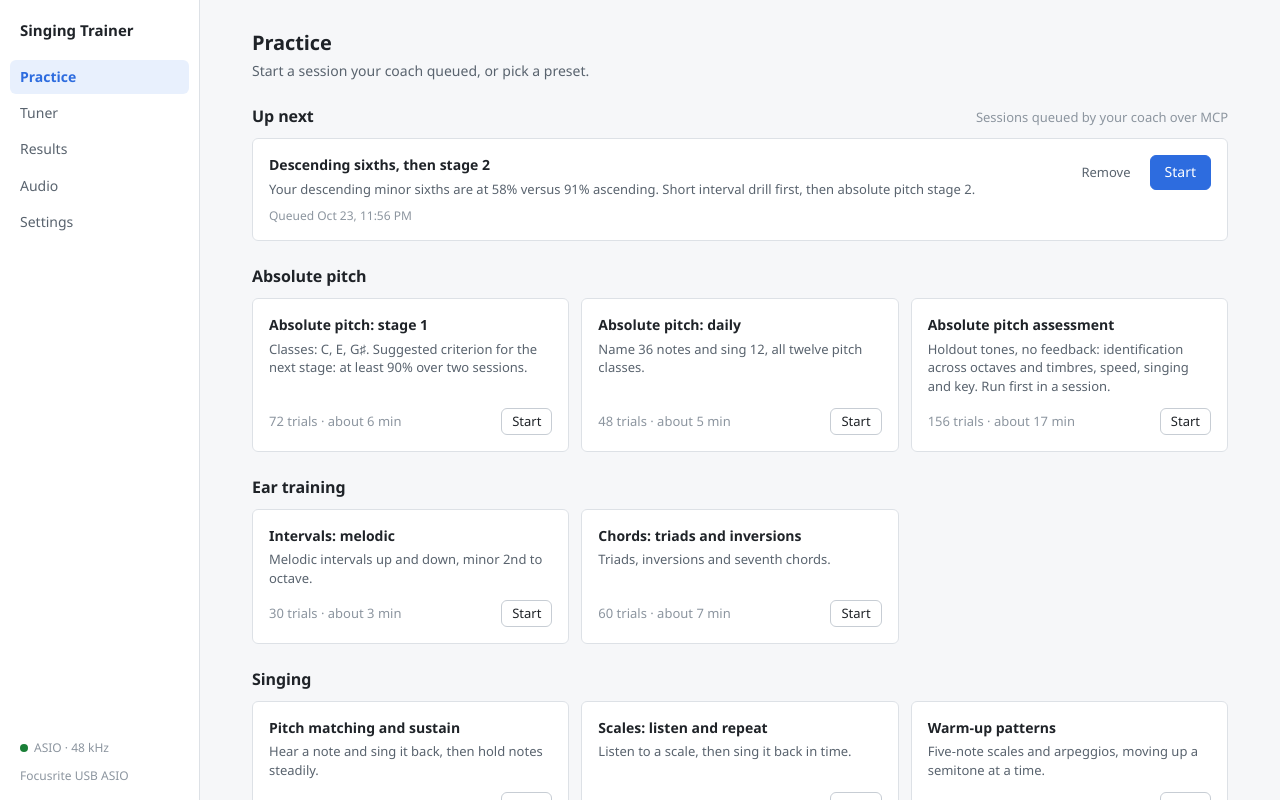
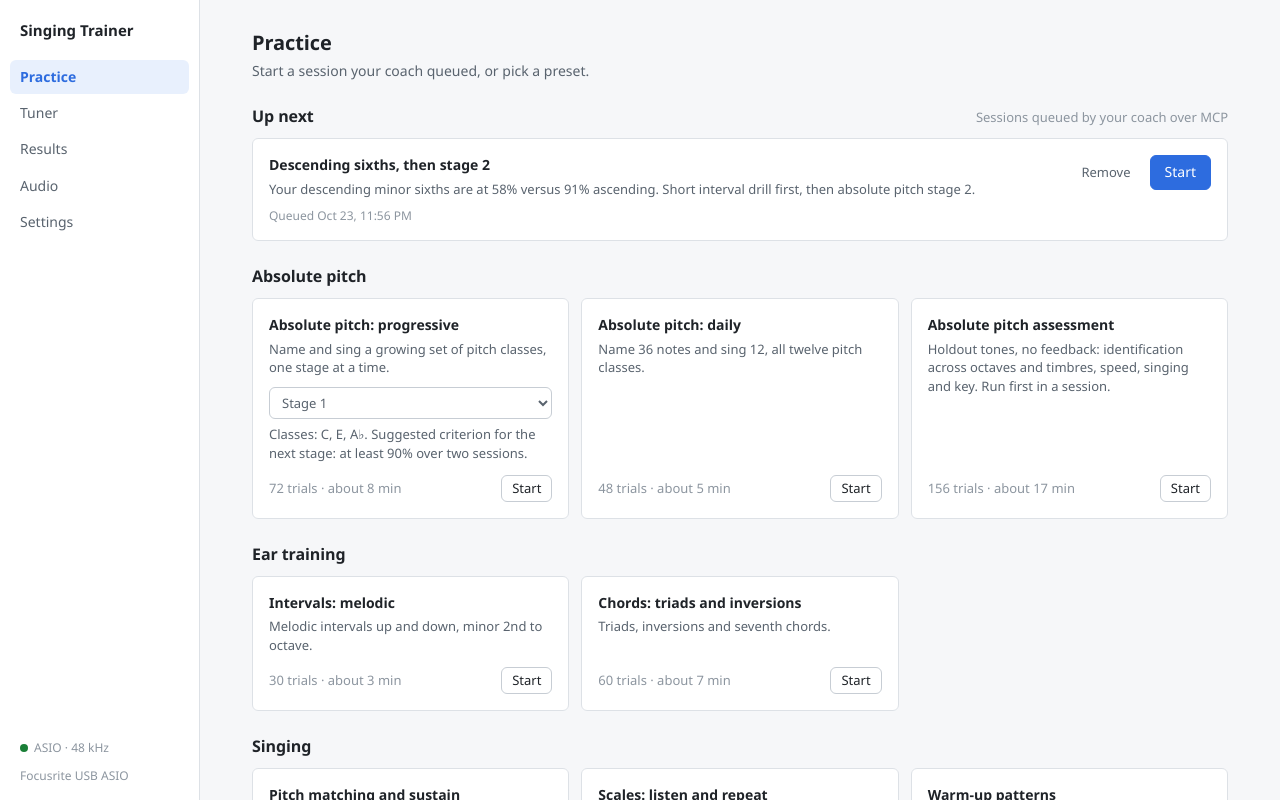
Before and after one commit to LiamAFarley/SingingApp, a React (Vite) app in the folder ui/: page / in a window 1280 px wide. Built offline with nearby package versions, Linux system fonts and the light colour scheme.

Commit message:
Practice: show the ten progressive absolute-pitch stages as one card with a stage picker
Co-Authored-By: Claude Opus 5.5 <noreply@anthropic.com>
Claude-Session: https://claude.ai/code/session_016NRZY7TmAqiJh1cN7iS6y9

```diff
--- a/ui/src/mock.ts
+++ b/ui/src/mock.ts
@@ -18,7 +18,9 @@ import type { AppSettings } from "./bindings/AppSettings";
 const clock = () => performance.now() / 1000;
 
 const presets: PresetView[] = [
-  p("ap_progressive_01", "Absolute pitch: stage 1", "Absolute pitch", "Classes: C, E, G♯. Suggested criterion for the next stage: at least 90% over two sessions.", 72, 6.1, ["Name the note", "Sing the note"]),
+  p("ap_progressive_01", "Absolute pitch: stage 1", "Absolute pitch", "Classes: C, E, A♭. Suggested criterion for the next stage: at least 90% over two sessions.", 72, 7.6, ["Name the note", "Sing the note"]),
+  p("ap_progressive_02", "Absolute pitch: stage 2", "Absolute pitch", "Classes: C, E, A♭, D. Suggested criterion for the next stage: at least 90% over two sessions.", 72, 7.6, ["Name the note", "Sing the note"]),
+  p("ap_progressive_03", "Absolute pitch: stage 3", "Absolute pitch", "Classes: C, E, A♭, D, F♯. Suggested criterion for the next stage: at least 90% over two sessions.", 72, 7.6, ["Name the note", "Sing the note"]),
   p("ap_daily", "Absolute pitch: daily", "Absolute pitch", "Name 36 notes and sing 12, all twelve pitch classes.", 48, 5.4, ["Name the note", "Sing the note"]),
   p("ap_assessment", "Absolute pitch assessment", "Absolute pitch", "Holdout tones, no feedback: identification across octaves and timbres, speed, singing and key. Run first in a session.", 156, 16.5, ["12-class identification", "Cross-octave identification"]),
   p("ear_intervals_melodic", "Intervals: melodic", "Ear training", "Melodic intervals up and down, minor 2nd to octave.", 30, 3.2, ["Interval identification"]),
--- a/ui/src/views/PracticeView.tsx
+++ b/ui/src/views/PracticeView.tsx
@@ -7,6 +7,16 @@ import type { SessionRow } from "../bindings/SessionRow";
 import { fmtDate } from "../music";
 
 const CATEGORIES = ["Absolute pitch", "Ear training", "Singing", "Saved"];
+const STAGE_ID = /^ap_progressive_(\d+)$/;
+const STAGE_KEY = "practice.apStage";
+
+function rememberedStage(): string | null {
+  try {
+    return localStorage.getItem(STAGE_KEY);
+  } catch {
+    return null;
+  }
+}
 
 export function PracticeView({
   runner,
@@ -118,12 +128,21 @@ export function PracticeView({
       </div>
 
       {CATEGORIES.map((cat) => {
-        const items = presets.filter((p) => p.category === cat);
-        if (items.length === 0) return null;
+        const items = presets.filter((p) => p.category === cat && !STAGE_ID.test(p.id));
+        const stages = presets.filter((p) => p.category === cat && STAGE_ID.test(p.id));
+        if (items.length === 0 && stages.length === 0) return null;
         return (
           <div className="section" key={cat}>
             <h2>{cat}</h2>
             <div className="grid cols-3">
+              {stages.length > 0 && (
+                <StageCard
+                  stages={stages}
+                  disabled={active || starting != null}
+                  starting={starting}
+                  onStart={(id) => start(id, { source: "preset", id })}
+                />
+              )}
               {items.map((p) => (
                 <div key={p.id} className="card preset">
                   <div>
@@ -151,3 +170,62 @@ export function PracticeView({
     </div>
   );
 }
+
+/** The progressive absolute-pitch protocol as one card with a stage picker. */
+function StageCard({
+  stages,
+  disabled,
+  starting,
+  onStart,
+}: {
+  stages: PresetView[];
+  disabled: boolean;
+  starting: string | null;
+  onStart: (id: string) => void;
+}) {
+  const sorted = [...stages].sort((a, b) => a.id.localeCompare(b.id));
+  const [id, setId] = useState(() => {
+    const saved = rememberedStage();
+    return sorted.some((p) => p.id === saved) ? saved! : sorted[0].id;
+  });
+  const p = sorted.find((x) => x.id === id) ?? sorted[0];
+  const stageNo = (x: PresetView) => parseInt(STAGE_ID.exec(x.id)?.[1] ?? "0", 10);
+  return (
+    <div className="card preset">
+      <div>
+        <div className="title">Absolute pitch: progressive</div>
+        <div className="desc">Name and sing a growing set of pitch classes, one stage at a time.</div>
+        <label className="field" style={{ marginTop: 10 }}>
+          <select
+            value={p.id}
+            onChange={(e) => {
+              setId(e.target.value);
+              try {
+                localStorage.setItem(STAGE_KEY, e.target.value);
+              } catch {
+                // Remembering the stage is only a convenience.
+              }
+            }}
+          >
+            {sorted.map((x) => (
+              <option key={x.id} value={x.id}>
+                Stage {stageNo(x)}
+              </option>
+            ))}
+          </select>
+        </label>
+        <div className="desc" style={{ marginTop: 6 }}>
+          {p.description}
+        </div>
+      </div>
+      <div className="row" style={{ justifyContent: "space-between" }}>
+        <span className="small faint num">
+          {p.trial_count} trials · about {Math.max(1, Math.round(p.estimated_minutes))} min
+        </span>
+        <button className="btn small" disabled={disabled} onClick={() => onStart(p.id)}>
+          {starting === p.id ? "Starting…" : "Start"}
+        </button>
+      </div>
+    </div>
+  );
+}
```
